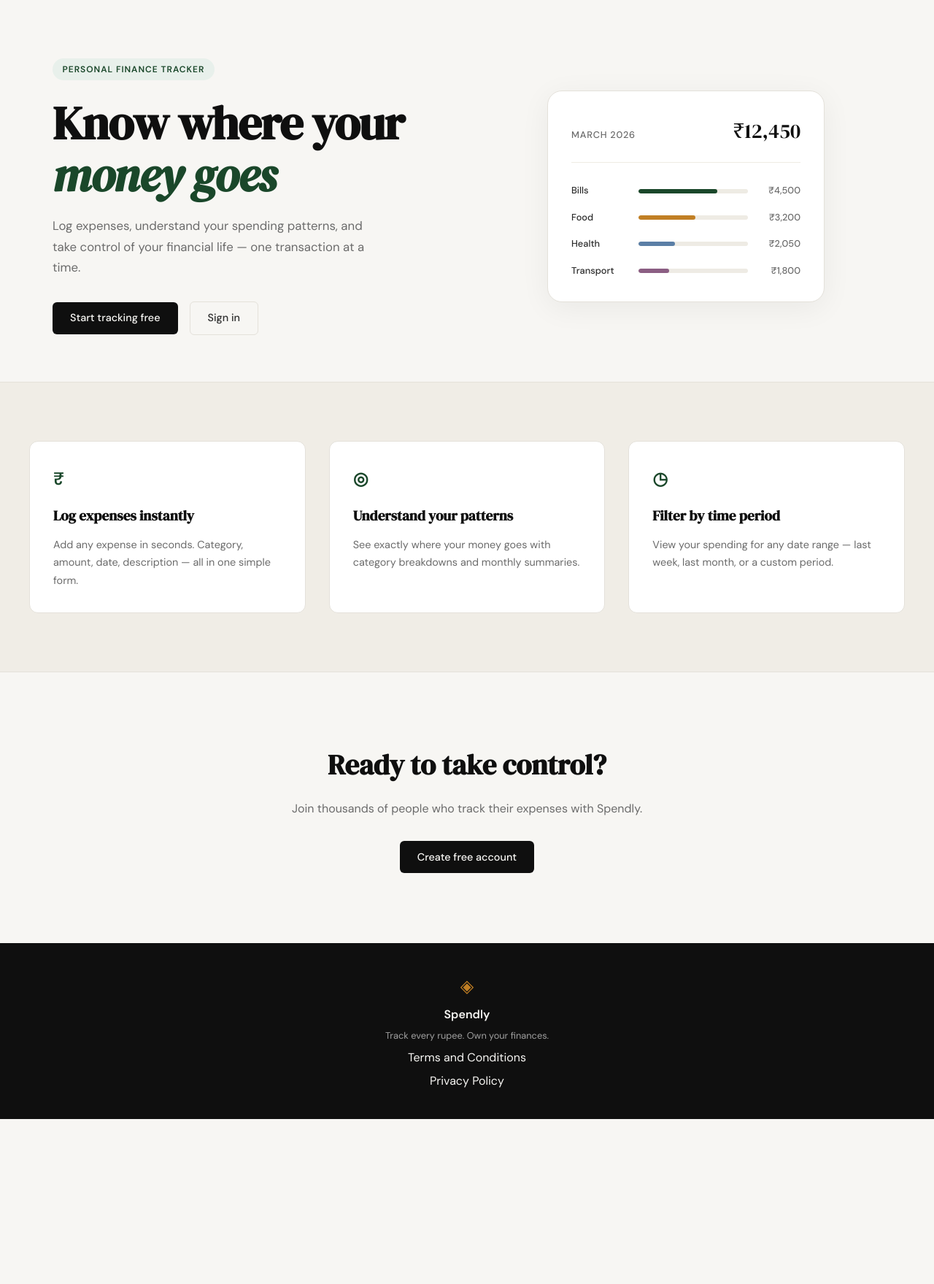
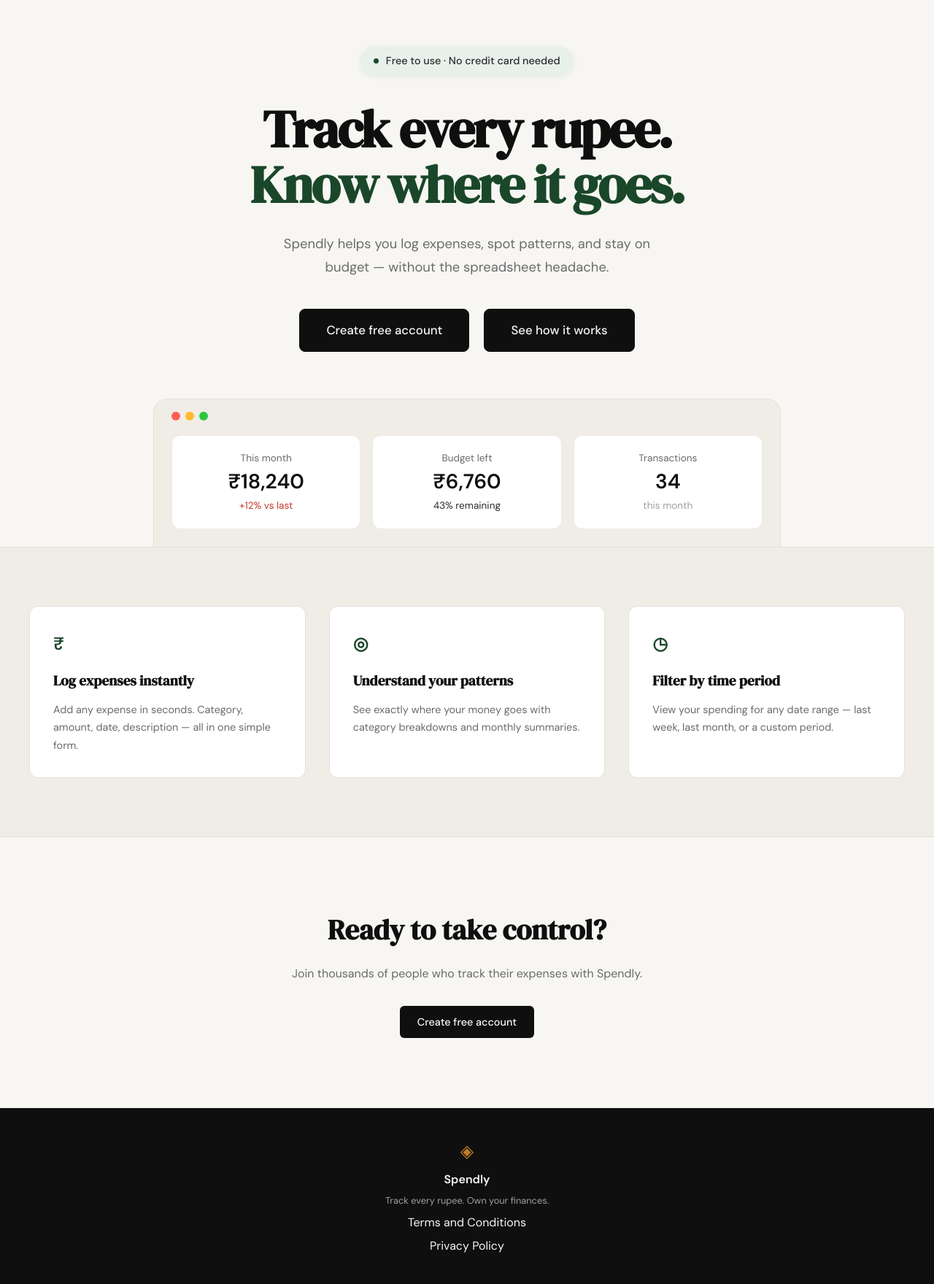
Before and after one commit to JayeshAC06/spendly, a Flask app: page / in a window 1280 px wide. Shown: the part 61-1820 px from the top of the page at 73% size. Before the commit the page ends 1594 px from the top, so only its background shows below. Run offline with Flask 3, Linux system fonts and the light colour scheme.

Commit message:
landing: change hero page

```diff
--- a/static/css/style.css
+++ b/static/css/style.css
@@ -124,15 +124,18 @@ a { color: inherit; text-decoration: none; }
 /* ------------------------------------------------------------------ */
 
 .hero {
-    padding: 5rem 2rem 4rem;
-    display: grid;
-    grid-template-columns: 1fr 1fr;
-    gap: 4rem;
-    align-items: center;
+    padding: 4rem 2rem 0;
     max-width: var(--max-width);
+    margin: 0 auto;
+    text-align: center;
+}
+
+.hero-inner {
+    max-width: 760px;
     margin: 0 auto;
 }
 
+/* Used by the legal pages */
 .hero-badge {
     display: inline-block;
     background: var(--accent-light);
@@ -146,115 +149,129 @@ a { color: inherit; text-decoration: none; }
     margin-bottom: 1.5rem;
 }
 
+.hero-pill {
+    display: inline-flex;
+    align-items: center;
+    gap: 0.6rem;
+    background: var(--accent-light);
+    color: var(--ink-soft);
+    font-size: 0.9rem;
+    font-weight: 500;
+    padding: 0.5rem 1.15rem;
+    border-radius: 999px;
+    box-shadow: 0 2px 8px rgba(26, 71, 42, 0.08);
+    margin-bottom: 2.25rem;
+}
+
+.hero-pill-dot {
+    width: 7px;
+    height: 7px;
+    border-radius: 50%;
+    background: var(--accent);
+}
+
 .hero-title {
     font-family: var(--font-display);
-    font-size: clamp(2.5rem, 5vw, 4rem);
-    line-height: 1.1;
-    letter-spacing: -0.02em;
+    font-size: clamp(2.5rem, 6.5vw, 4.5rem);
+    line-height: 1.05;
+    letter-spacing: -0.035em;
     color: var(--ink);
-    margin-bottom: 1.25rem;
+    margin-bottom: 1.75rem;
 }
 
-.hero-title em {
-    font-style: italic;
-    color: var(--accent);
-}
+.hero-title-accent { color: var(--accent); }
 
 .hero-subtitle {
-    font-size: 1.05rem;
+    font-size: 1.15rem;
     color: var(--ink-muted);
-    line-height: 1.7;
-    max-width: 460px;
-    margin-bottom: 2rem;
+    line-height: 1.75;
+    max-width: 520px;
+    margin: 0 auto 2.5rem;
 }
 
 .hero-actions {
     display: flex;
-    gap: 1rem;
-    align-items: center;
+    gap: 1.25rem;
+    justify-content: center;
+    flex-wrap: wrap;
+}
+
+.hero-actions .btn-primary {
+    padding: 0.95rem 2.25rem;
+    font-size: 1.05rem;
+    border-radius: 8px;
+    border: 1px solid var(--ink);
 }
 
 /* ------------------------------------------------------------------ */
-/* Mock card (hero visual)                                             */
+/* Mock window (hero visual)                                           */
 /* ------------------------------------------------------------------ */
 
 .hero-visual {
-    display: flex;
-    justify-content: center;
+    max-width: 860px;
+    margin: 4rem auto 0;
 }
 
-.mock-card {
-    background: var(--paper-card);
+.mock-window {
+    background: var(--paper-warm);
     border: 1px solid var(--border);
-    border-radius: var(--radius-lg);
-    padding: 2rem;
-    width: 100%;
-    max-width: 380px;
-    box-shadow: 0 8px 40px rgba(0,0,0,0.06);
+    border-bottom: none;
+    border-radius: var(--radius-lg) var(--radius-lg) 0 0;
+    padding: 1.1rem 1.5rem 1.5rem;
 }
 
-.mock-card-header {
+.mock-window-dots {
     display: flex;
-    justify-content: space-between;
-    align-items: baseline;
-    margin-bottom: 1.75rem;
-    padding-bottom: 1.25rem;
-    border-bottom: 1px solid var(--border-soft);
+    gap: 0.45rem;
+    margin-bottom: 1.25rem;
 }
 
-.mock-label {
-    font-size: 0.8rem;
-    font-weight: 500;
-    color: var(--ink-muted);
-    text-transform: uppercase;
-    letter-spacing: 0.06em;
+.mock-window-dots span {
+    width: 12px;
+    height: 12px;
+    border-radius: 50%;
+    background: #ff5f57;
 }
 
-.mock-total {
-    font-family: var(--font-display);
-    font-size: 1.75rem;
-    color: var(--ink);
+.mock-window-dots span:nth-child(2) { background: #febc2e; }
+.mock-window-dots span:nth-child(3) { background: #28c840; }
+
+.mock-stats {
+    display: grid;
+    grid-template-columns: repeat(3, 1fr);
+    gap: 1rem;
 }
 
-.mock-bars { display: flex; flex-direction: column; gap: 1rem; }
-
-.mock-bar-row {
-    display: grid;
-    grid-template-columns: 80px 1fr 60px;
+.mock-stat {
+    display: flex;
+    flex-direction: column;
     align-items: center;
-    gap: 0.75rem;
+    gap: 0.2rem;
+    background: var(--paper-card);
+    border: 1px solid var(--border-soft);
+    border-radius: var(--radius-md);
+    padding: 1.25rem 1rem;
 }
 
-.mock-cat {
-    font-size: 0.8rem;
-    font-weight: 500;
+.mock-stat-label {
+    font-size: 0.85rem;
+    color: var(--ink-muted);
+}
+
+.mock-stat-value {
+    font-size: 1.75rem;
+    font-weight: 600;
+    color: var(--ink);
+    line-height: 1.3;
+}
+
+.mock-stat-note {
+    font-size: 0.85rem;
     color: var(--ink-soft);
 }
 
-.mock-bar-track {
-    height: 6px;
-    background: var(--border-soft);
-    border-radius: 999px;
-    overflow: hidden;
-}
-
-.mock-bar {
-    height: 100%;
-    background: var(--accent);
-    border-radius: 999px;
-    transition: width 0.6s ease;
-}
-
-.mock-bar-2 { background: var(--accent-2); }
-.mock-bar-3 { background: #5b7fa6; }
-.mock-bar-4 { background: #8b5e83; }
-
-.mock-amt {
-    font-size: 0.8rem;
-    font-weight: 500;
-    color: var(--ink-muted);
-    text-align: right;
-}
+.mock-stat-note-up { color: var(--danger); }
+.mock-stat-note-muted { color: var(--ink-faint); }
 
 /* ------------------------------------------------------------------ */
 /* Buttons                                                             */
@@ -601,19 +618,13 @@ a { color: inherit; text-decoration: none; }
 /* ------------------------------------------------------------------ */
 
 @media (max-width: 900px) {
-    .hero {
-        grid-template-columns: 1fr;
-        text-align: center;
-    }
-
-    .hero-subtitle { max-width: 100%; }
-    .hero-actions { justify-content: center; }
-    .hero-visual { display: none; }
-
     .features-inner { grid-template-columns: 1fr; }
 }
 
 @media (max-width: 600px) {
     .nav-links a:not(.nav-cta) { display: none; }
-    .hero { padding: 3rem 1rem 2rem; }
+    .hero { padding: 3rem 1rem 0; }
+    .hero-subtitle { font-size: 1rem; }
+    .hero-actions .btn-primary { width: 100%; }
+    .mock-stats { grid-template-columns: 1fr; }
 }
--- a/templates/landing.html
+++ b/templates/landing.html
@@ -6,55 +6,43 @@
 
 <section class="hero">
     <div class="hero-inner">
-        <div class="hero-badge">Personal Finance Tracker</div>
+        <div class="hero-pill">
+            <span class="hero-pill-dot"></span>
+            Free to use · No credit card needed
+        </div>
         <h1 class="hero-title">
-            Know where your<br>
-            <em>money goes</em>
+            Track every rupee.<br>
+            <span class="hero-title-accent">Know where it goes.</span>
         </h1>
         <p class="hero-subtitle">
-            Log expenses, understand your spending patterns,
-            and take control of your financial life —
-            one transaction at a time.
+            Spendly helps you log expenses, spot patterns, and stay
+            on budget — without the spreadsheet headache.
         </p>
         <div class="hero-actions">
-            <a href="{{ url_for('register') }}" class="btn-primary">Start tracking free</a>
-            <a href="{{ url_for('login') }}" class="btn-ghost">Sign in</a>
+            <a href="{{ url_for('register') }}" class="btn-primary">Create free account</a>
+            <a href="#features" class="btn-primary">See how it works</a>
         </div>
     </div>
     <div class="hero-visual">
-        <div class="mock-card">
-            <div class="mock-card-header">
-                <span class="mock-label">March 2026</span>
-                <span class="mock-total">₹12,450</span>
+        <div class="mock-window">
+            <div class="mock-window-dots">
+                <span></span><span></span><span></span>
             </div>
-            <div class="mock-bars">
-                <div class="mock-bar-row">
-                    <span class="mock-cat">Bills</span>
-                    <div class="mock-bar-track">
-                        <div class="mock-bar" style="width: 72%"></div>
-                    </div>
-                    <span class="mock-amt">₹4,500</span>
+            <div class="mock-stats">
+                <div class="mock-stat">
+                    <span class="mock-stat-label">This month</span>
+                    <span class="mock-stat-value">₹18,240</span>
+                    <span class="mock-stat-note mock-stat-note-up">+12% vs last</span>
                 </div>
-                <div class="mock-bar-row">
-                    <span class="mock-cat">Food</span>
-                    <div class="mock-bar-track">
-                        <div class="mock-bar mock-bar-2" style="width: 52%"></div>
-                    </div>
-                    <span class="mock-amt">₹3,200</span>
+                <div class="mock-stat">
+                    <span class="mock-stat-label">Budget left</span>
+                    <span class="mock-stat-value">₹6,760</span>
+                    <span class="mock-stat-note">43% remaining</span>
                 </div>
-                <div class="mock-bar-row">
-                    <span class="mock-cat">Health</span>
-                    <div class="mock-bar-track">
-                        <div class="mock-bar mock-bar-3" style="width: 33%"></div>
-                    </div>
-                    <span class="mock-amt">₹2,050</span>
-                </div>
-                <div class="mock-bar-row">
-                    <span class="mock-cat">Transport</span>
-                    <div class="mock-bar-track">
-                        <div class="mock-bar mock-bar-4" style="width: 28%"></div>
-                    </div>
-                    <span class="mock-amt">₹1,800</span>
+                <div class="mock-stat">
+                    <span class="mock-stat-label">Transactions</span>
+                    <span class="mock-stat-value">34</span>
+                    <span class="mock-stat-note mock-stat-note-muted">this month</span>
                 </div>
             </div>
         </div>
```
